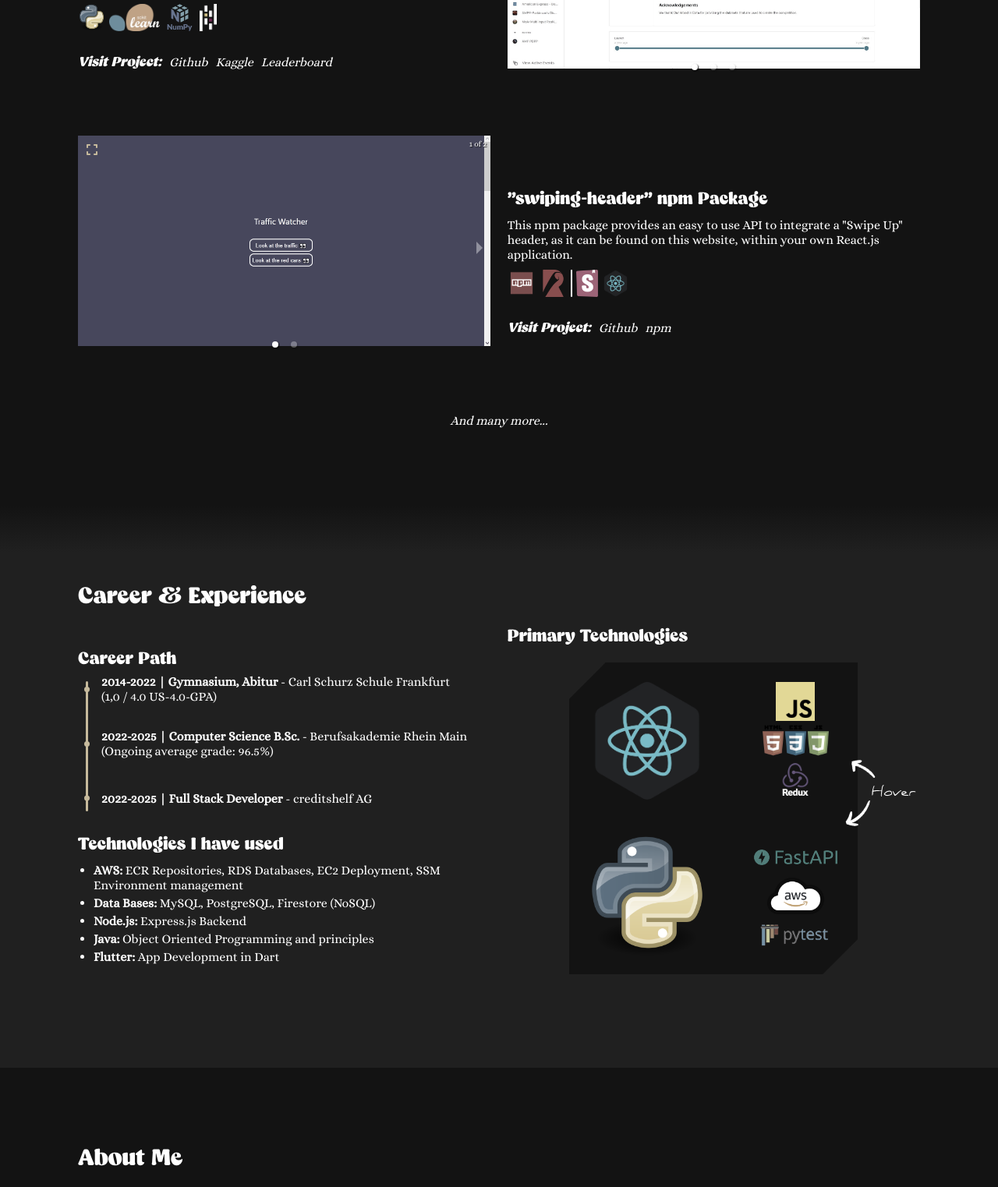
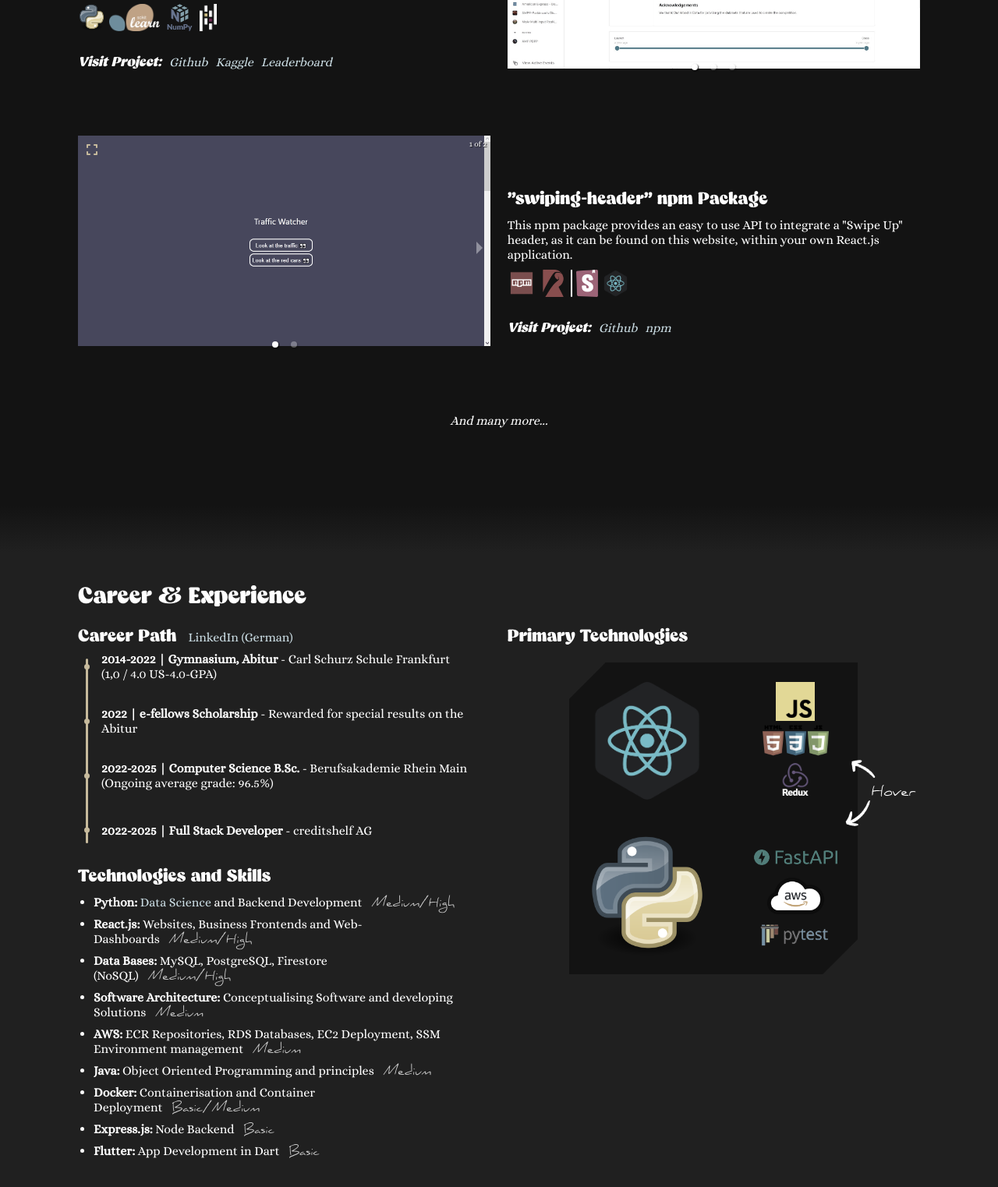
Before and after one commit to PrivFelixKniest/portfolio-website, a Next.js app: page / in a window 1280 px wide. Shown: the part 811-2334 px from the top of the page at 78% size. Built offline with nearby package versions, Linux system fonts and the light colour scheme; grey boxes are pictures that could not be loaded.

Commit message:
fill up career section and add mobile decals

```diff
--- a/src/app/globals.css
+++ b/src/app/globals.css
@@ -149,10 +149,19 @@ a {
   text-decoration: none;
   transition: all .2s linear;
   cursor: url('./resources/cursor/click.png') 3 3, auto;
+  color: #cbdde4;
 }
 
 a:hover {
-  color: #cbdde4
+  color: #a3e3fa
+}
+
+.navLink {
+  color: white;
+}
+
+.navLink:hover {
+  color: #cbdde4;
 }
 
 .h1HeaderLine {
@@ -276,6 +285,18 @@ div.hover-underline-animation:hover::after {
   100% {
     transform: rotate(360deg)
   }
+}
+
+.skillLevel {
+  color: rgba(255,255,255,.8);
+  font-family: "Daniel";
+  transition: color .1s linear;
+  margin-left: 12px;
+  white-space: nowrap;
+}
+.skillLevel:hover {
+  color: rgba(255,255,255,1);
+  font-family: "Daniel";
 }
 
 .gridItem {
--- a/src/app/layout.tsx
+++ b/src/app/layout.tsx
@@ -15,9 +15,9 @@ export default function RootLayout({
       <Box className="navBar" sx={{width: "100vw", height: "50px", backgroundColor: "rgba(12,0,6,.5)", position: "fixed", top: "0", left: "0", display: "flex", justifyContent: "center"}}>
         <Box sx={{height: "100%", minWidth: "250px", maxWidth: "350px", width: "40%", display: "flex", flexDirection: "column", justifyContent: "flex-end"}}>
           <Box sx={{display: "flex", width: "100%", justifyContent: "center", gap: 2, marginBottom: "14px", whiteSpace: "nowrap"}}>
-            <a onClick={() => handleIdScroll("projects")}>Projects</a>
-            <a onClick={() => handleIdScroll("career")}>Carreer & Experience</a>
-            <a onClick={() => handleIdScroll("aboutme")}>About Me</a>
+            <a onClick={() => handleIdScroll("projects")} className="navLink">Projects</a>
+            <a onClick={() => handleIdScroll("career")} className="navLink">Carreer & Experience</a>
+            <a onClick={() => handleIdScroll("aboutme")} className="navLink">About Me</a>
           </Box>
           <Box sx={{ width: "100%", height: "2px", backgroundColor: "white", borderRadius: "0 0 400px 400px"}} />
         </Box>
--- a/src/app/page.tsx
+++ b/src/app/page.tsx
@@ -81,9 +81,9 @@ export default function Home() {
   function renderLinkTree() {
     return (
       <Box sx={{ display: "flex", flexDirection: "column", justifyContent: "center"}}>
-        <a onClick={e => handleIdScroll("projects")} className="headerLinkListItem" id="item2">Projects</a>
-        <a onClick={e => handleIdScroll("career")} className="headerLinkListItem" id="item3">Carreer & Experience</a>
-        <a onClick={e => handleIdScroll("aboutme")} className="headerLinkListItem" id="item4">About Me</a>
+        <a onClick={e => handleIdScroll("projects")} className="headerLinkListItem navLink" id="item2">Projects</a>
+        <a onClick={e => handleIdScroll("career")} className="headerLinkListItem navLink" id="item3">Carreer & Experience</a>
+        <a onClick={e => handleIdScroll("aboutme")} className="headerLinkListItem navLink" id="item4">About Me</a>
       </Box>)
   }
 
@@ -142,16 +142,23 @@ export default function Home() {
 
             <Box sx={{height: "100%", display: "flex", flexDirection: "column", justifyContent: "center"}}>
               <Box className="loadHeaderAnimation" >
-                <Box className="flexCollapse mouse" sx={{display: "flex"}}>
+                <Box className="flexCollapse mouse" sx={{display: "flex", position: "relative"}}>
                   <Box sx={{marginRight: "20px"}}>
                     <Box className="mainHeading">
                       <span className="highlightedText hover-underline-animation">Beautiful UI</span> and <span className="highlightedText hover-underline-animation">effective applications</span> are my passion.
                     </Box>
-                    {/** Arrow Decal */}
+                    {/** Arrow Decal Big */}
                     <Box className="arrowDecalBig" sx={{position: "absolute", bottom: "-120px", left: "20px"}}>
                       <Image src="/decals/Slice1.png" height={100} width={100} alt="Arrow" style={{transform: "rotate(210deg"}}/>
                       <Box sx={{position: "absolute", top: "30%", right: "-70px"}}>
                         <p className="daniel"> Hover Here</p>
+                      </Box>
+                    </Box>
+                    {/** Arrow Decal Small */}
+                    <Box className="arrowDecalSmall" sx={{position: "absolute", bottom: "-90px", left: "20px"}}>
+                      <Image src="/decals/Slice1.png" height={70} width={70} alt="Arrow" style={{transform: "rotate(210deg"}}/>
+                      <Box sx={{position: "absolute", top: "25%", right: "-70px"}}>
+                        <p className="daniel">Tap Here</p>
                       </Box>
                     </Box>
                     <Box className="subHeading">
@@ -182,7 +189,7 @@ export default function Home() {
                   </Box>
                   <Box className="flexCollapse" sx={{display: "flex", marginTop: "10px", position: "relative"}}>
                     <Box className="responsiveLine" sx={{height: "100%", width: "2px", borderRadius: "1px", backgroundColor: "white", marginRight: "5px"}} />
-                    {/** Arrow Decal */}
+                    {/** Arrow Decal Big */}
                     <Box className="arrowDecalBig" sx={{position: "absolute", top: "-35%", left: "10%"}}>
                       <Image src="/decals/Slice2.png" width={40} height={40} alt="arrow" style={{transform: "rotate(150deg)"}}/>
                       <p className="daniel" style={{position: "absolute", left: "-100px", top: "-10px"}}> Click Here</p>
--- a/src/app/sections/CareerSection.tsx
+++ b/src/app/sections/CareerSection.tsx
@@ -32,20 +32,31 @@ export const CareerSection: React.FC<any> = () => {
           <Box className="flexCollapse" sx={{display: "flex", justifyContent: "space-between" }}>
             <Box className="gridItem careerPadding" >
               <Box sx={{height: "100%",display: "flex", flexDirection: "column", justifyContent: "center"}}>
-                <h2 style={{marginBottom: "15px"}}>Career Path</h2>
+                <Box sx={{display: "flex",marginBottom: "15px"}}>
+                  <h2>Career Path</h2>
+                  <Box sx={{width: "15px"}} />
+                  <Box sx={{height: "100%", display: "flex", flexDirection: "column", justifyContent: "center"}}>
+                    <a href="https://www.linkedin.com/in/felix-kniest-837b3a235/" rel="norefferer" target="_blank">LinkedIn (German)</a>
+                  </Box>
+                </Box>
                 <Box sx={{display: "flex", justifyContent:"flex-start", position: "relative", marginBottom: "30px"}}>
-                  {renderCareerPoint("2014-2022 | Gymnasium, Abitur", "Carl Schurz Schule Frankfurt (1,0 / 4.0 US-4.0-GPA) ")}
+                  {renderCareerPoint("2014-2022 | Gymnasium, Abitur", "Carl Schurz Schule Frankfurt (1,0 / 4.0 US-4.0-GPA)")}
+                  {renderCareerPoint("2022 | e-fellows Scholarship", "Rewarded for special results on the Abitur")}
                   {renderCareerPoint("2022-2025 | Computer Science B.Sc.", "Berufsakademie Rhein Main (Ongoing average grade: 96.5%)")}
                   {renderCareerPoint("2022-2025 | Full Stack Developer", "creditshelf AG")}
                   <Box sx={{ height: `${(careerPoint)*carrerPointSpacer-carrerPointSpacer*0.61}px`, width: "3px", borderRadius: "2px", backgroundColor: "#C6BA9C", margin: "0 10px"}} />
                 </Box>
-                <h2 style={{marginBottom: "10px"}}>Technologies I have used</h2>
+                <h2 style={{marginBottom: "10px"}}>Technologies and Skills</h2>
                 <ul style={{marginLeft: "20px"}}>
-                  <li><b>AWS: </b>ECR Repositories, RDS Databases, EC2 Deployment, SSM Environment management</li>
-                  <li><b>Data Bases: </b>MySQL, PostgreSQL, Firestore (NoSQL)</li>
-                  <li><b>Node.js: </b>Express.js Backend</li>
-                  <li><b>Java: </b>Object Oriented Programming and principles</li>
-                  <li><b>Flutter: </b>App Development in Dart</li>
+                  <li><b>Python: </b><a href="https://www.freecodecamp.org/certification/felixkniest/data-analysis-with-python-v7" rel="norefferer" target="_blank">Data Science</a> and Backend Development<span className="skillLevel">Medium/High</span></li>
+                  <li><b>React.js: </b>Websites, Business Frontends and Web-Dashboards<span className="skillLevel">Medium/High</span></li>
+                  <li><b>Data Bases: </b>MySQL, PostgreSQL, Firestore (NoSQL)<span className="skillLevel">Medium/High</span></li>
+                  <li><b>Software Architecture: </b>Conceptualising Software and developing Solutions<span className="skillLevel">Medium</span></li>
+                  <li><b>AWS: </b>ECR Repositories, RDS Databases, EC2 Deployment, SSM Environment management<span className="skillLevel">Medium</span></li>
+                  <li><b>Java: </b>Object Oriented Programming and principles<span className="skillLevel">Medium</span></li>
+                  <li><b>Docker: </b>Containerisation and Container Deployment<span className="skillLevel">Basic/Medium</span></li>
+                  <li><b>Express.js: </b>Node Backend<span className="skillLevel">Basic</span></li>
+                  <li><b>Flutter: </b>App Development in Dart<span className="skillLevel">Basic</span></li>
                   {/** TODO: add expertise level and maybe icons */}
                 </ul>
               </Box>
```
Also changed, not shown: 1 other file (tests, documents, lock files or other folders).
